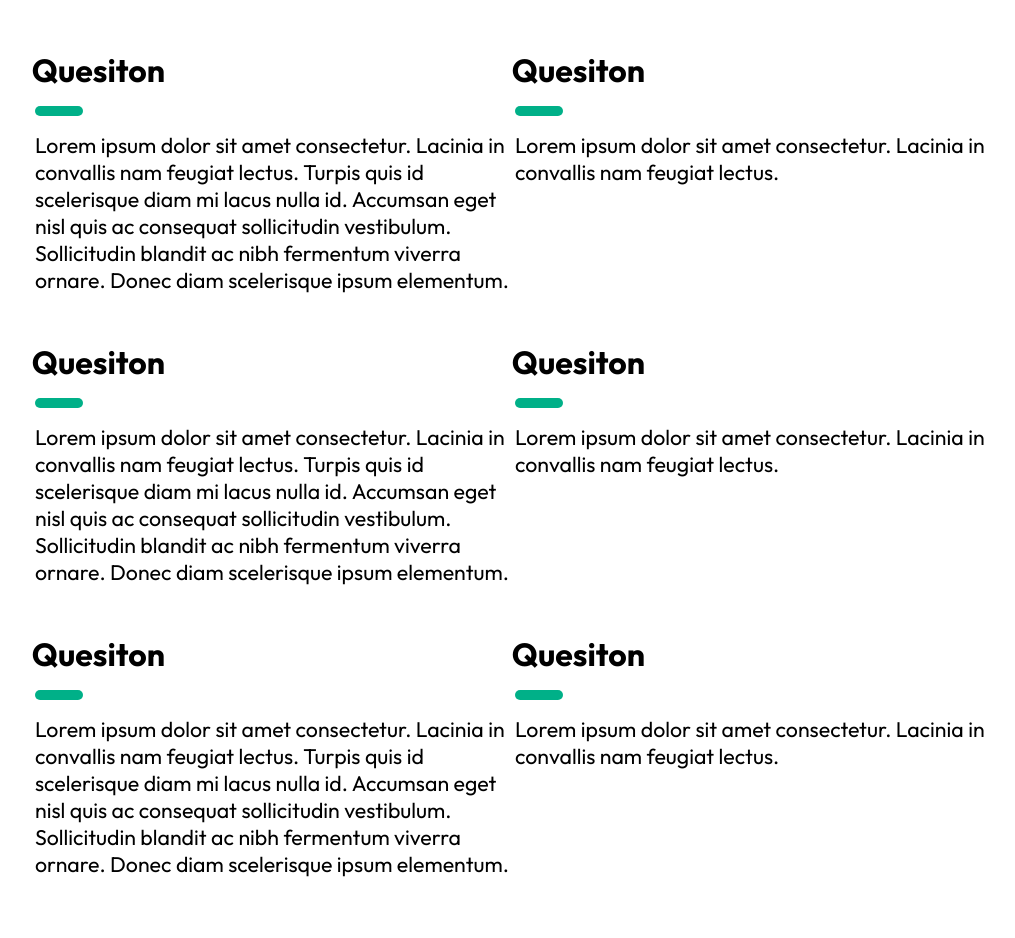
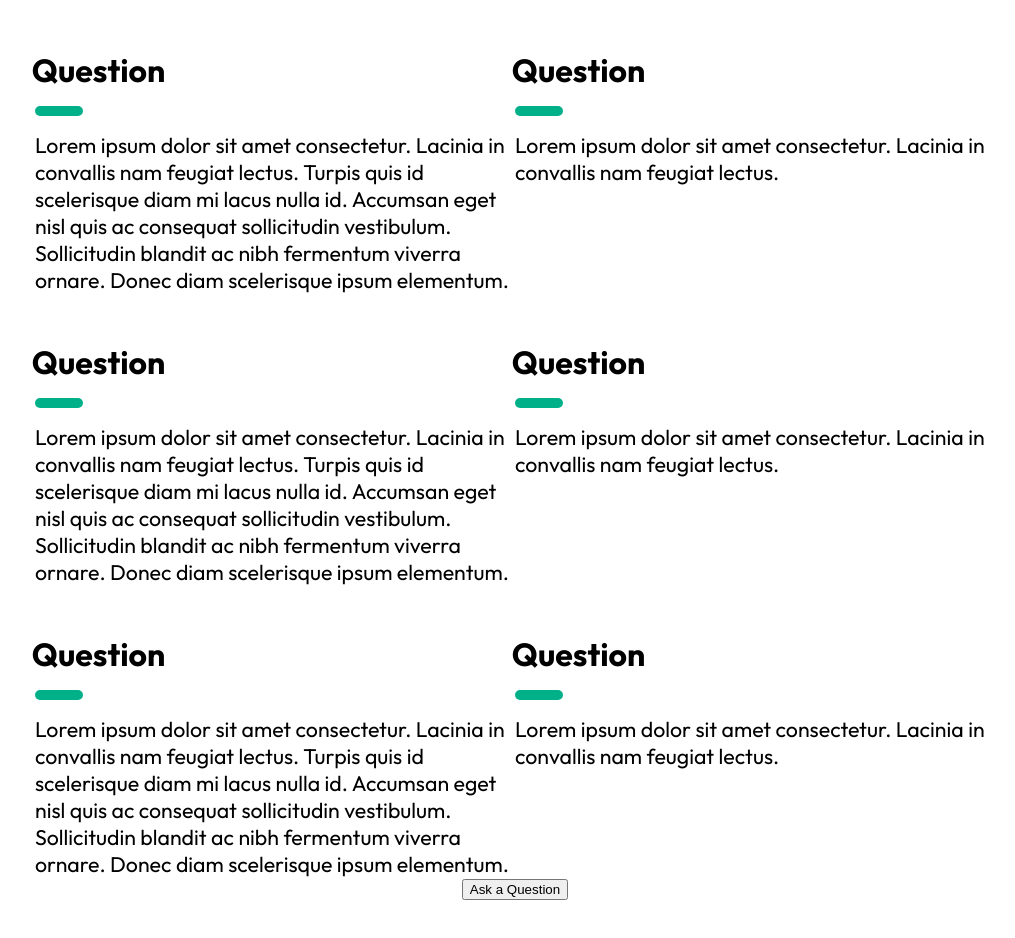
Before and after one commit to green-tech-club/front-end, a React (Create React App) app: page /faq in a window 1280 px wide. Shown: the part 274-1212 px from the top of the page, without its empty margins (125-1140 px from the left). Built offline with nearby package versions, Linux system fonts and the light colour scheme.

Commit message:
popup updated

```diff
--- a/src/qa/qa.css
+++ b/src/qa/qa.css
@@ -1,7 +1,6 @@
 .container {
   position: relative;
-    overflow: hidden ;
-
+  overflow: hidden
 }
 .content {
   padding-left: 10rem;
@@ -49,7 +48,6 @@
 color: black;
 
 }
-
 .QuestionText{
 font-family: 'Outfit',sans-serif;
 font-size: 16pt;
@@ -67,3 +65,26 @@
 height: 10px;
 background-color: #00B088;
 }
+#popup {
+background-color: #fff;
+padding: 16rem;
+border-radius: 10px;
+max-width: 50%;
+max-height: 100%;
+text-align: center;
+}
+#overlay {
+position: fixed;
+top: 0;
+left: 0;
+height: 100%;
+width: 100%;
+background-color: rgba(0, 0, 0, 0.5);
+backdrop-filter: blur(6px);
+display: none;
+justify-content: center;
+align-items: center;
+}
+#overlay.show {
+display: flex;
+}
--- a/src/qa/qa.js
+++ b/src/qa/qa.js
@@ -1,20 +1,41 @@
-import React from 'react';
+import React, { useState } from 'react';
 import './qa.css';
 import Navbar from '../homepage/navbar/navbar';
 import '../App.css'
 import back from'./backqa.png'
 import {motion} from "framer-motion"
+import emailjs from 'emailjs-com';
 import { renderMatches } from 'react-router-dom';
 
+
 function QAPage(){
-    window.scrollTo(0, 0);
+    const [name, setName] = useState('');
+    const [email, setEmail] = useState('');
+    const [question, setQuestion] = useState('');
+    const [showPopup, setShowPopup] = useState(false);
+
+    function handleSubmit(event) {
+        event.preventDefault();
+        emailjs.send('service_jwaw1jn', 'template_6gs389b', {
+          from_name: name,
+          from_email: email,
+          question: question,
+        }, '_8jBYcVxOcYJdlLzl')
+          .then((result) => {
+            console.log(result.text);
+            setShowPopup(false);
+          }, (error) => {
+            console.log(error.text);
+          });
+      }
+
     return(
         <motion.div className="App"
         initial={{ opacity: 0 , x:20}}
         animate={{ opacity: 1 , x:0 }}
         transition={{ ease: "easeOut", duration: 0.5 }}>
         <div className='container'>
-            <img src={back}  draggable="false"></img>
+            <img src={back} alt="background" draggable="false"></img>
             <div className='content'>
                 <div className='empty-margin-top'></div>
                 <h1 className='FAQTitle'>Frequently Asked Questions</h1>
@@ -22,7 +43,7 @@ function QAPage(){
             </div>
             <div className='QuestionsRow'>
                 <div className='Question'>
-                    <h1 className='QuestionTitle'>Quesiton</h1>
+                    <h1 className='QuestionTitle'>Question</h1>
                     <div className='line'></div>
                     <p className='QuestionText'>Lorem ipsum dolor sit amet consectetur.
                     Lacinia in convallis nam feugiat lectus. Turpis quis id scelerisque
@@ -30,14 +51,14 @@ function QAPage(){
                     Sollicitudin blandit ac nibh fermentum viverra ornare. Donec diam scelerisque ipsum elementum.</p>
                     </div>
                 <div className='Question'>
-                    <h1 className='QuestionTitle'>Quesiton</h1>
+                    <h1 className='QuestionTitle'>Question</h1>
                     <div className='line'></div>
                     <p className='QuestionText'>Lorem ipsum dolor sit amet consectetur. Lacinia in convallis nam feugiat lectus.</p>
                 </div>
             </div>
             <div className='QuestionsRow'>
                 <div className='Question'>
-                    <h1 className='QuestionTitle'>Quesiton</h1>
+                    <h1 className='QuestionTitle'>Question</h1>
                     <div className='line'></div>
                     <p className='QuestionText'>Lorem ipsum dolor sit amet consectetur.
                     Lacinia in convallis nam feugiat lectus. Turpis quis id scelerisque
@@ -45,14 +66,14 @@ function QAPage(){
                     Sollicitudin blandit ac nibh fermentum viverra ornare. Donec diam scelerisque ipsum elementum.</p>
                     </div>
                 <div className='Question'>
-                    <h1 className='QuestionTitle'>Quesiton</h1>
+                    <h1 className='QuestionTitle'>Question</h1>
                     <div className='line'></div>
                     <p className='QuestionText'>Lorem ipsum dolor sit amet consectetur. Lacinia in convallis nam feugiat lectus.</p>
                 </div>
             </div>
             <div className='QuestionsRow'>
                 <div className='Question'>
-                    <h1 className='QuestionTitle'>Quesiton</h1>
+                    <h1 className='QuestionTitle'>Question</h1>
                     <div className='line'></div>
                     <p className='QuestionText'>Lorem ipsum dolor sit amet consectetur.
                     Lacinia in convallis nam feugiat lectus. Turpis quis id scelerisque
@@ -60,16 +81,35 @@ function QAPage(){
                     Sollicitudin blandit ac nibh fermentum viverra ornare. Donec diam scelerisque ipsum elementum.</p>
                     </div>
                 <div className='Question'>
-                    <h1 className='QuestionTitle'>Quesiton</h1>
+                    <h1 className='QuestionTitle'>Question</h1>
                     <div className='line'></div>
                     <p className='QuestionText'>Lorem ipsum dolor sit amet consectetur. Lacinia in convallis nam feugiat lectus.</p>
                 </div>
+            </div>
+
+            <div>
+            <button onClick={() => setShowPopup(true)}>Ask a Question</button>
+               {showPopup &&
+                 <div id="overlay" className="show">
+                 <div id = "popup">
+                    <h2>Ask a Question</h2>
+                    <form onSubmit={handleSubmit}>
+                      <label htmlFor="name">Name:</label>
+                      <input type="text" id="name" value={name} onChange={(e) => setName(e.target.value)} required />
+                      <label htmlFor="email">Email:</label>
+                      <input type="email" id="email" value={email} onChange={(e) => setEmail(e.target.value)} required />
+                      <label htmlFor="question">Question:</label>
+                       <textarea id="question" value={question} onChange={(e) => setQuestion(e.target.value)} required></textarea>
+                       <button type="submit">Submit</button>
+                   </form>
+                </div>
+                </div>
+                }
             </div>
             <div className='empty-margin-top'></div>
         </div>
         <Navbar></Navbar>
         </motion.div>
-
     )
 }
 export default QAPage
```
Lines whose indentation alone changed are shown as unchanged.
